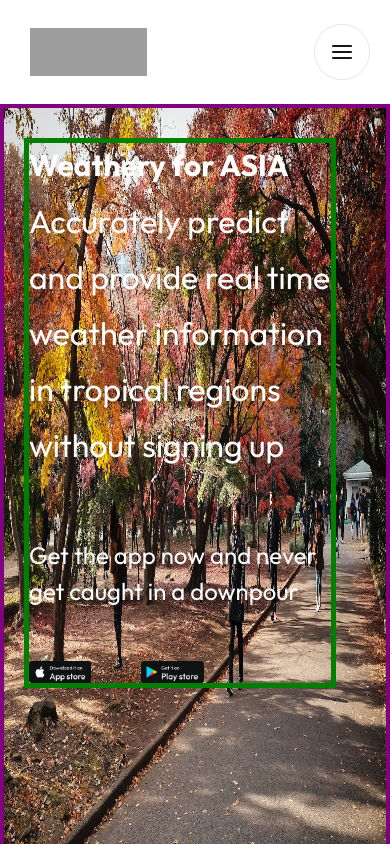
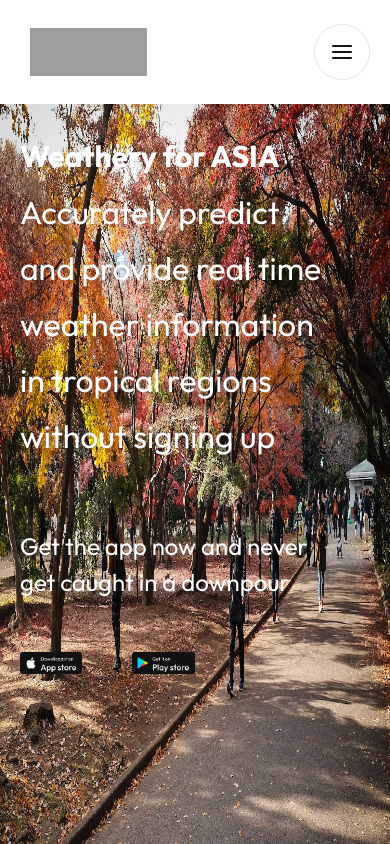
Before and after one commit to iamkenny-dev/hng-weathery-asian, a React (Vite) app: page / in a window 390 px wide. Shown: the top 844 px of the page. Built offline with nearby package versions, Linux system fonts and the light colour scheme; grey boxes are pictures that could not be loaded.

Commit message:
style: changed styles

```diff
--- a/src/index.css
+++ b/src/index.css
@@ -244,7 +244,7 @@ nav {
   margin-top: 0px;
   width: 100vw;
   height: 100vh;
-  border: 4px solid purple;
+  /* border: 4px solid purple; */
 }
 
 
@@ -282,7 +282,7 @@ nav {
   color: #FFFFFF;
   width: 80vw;
   height: 80%;
-  border: 8px solid red;
+  /* border: 8px solid red; */
   margin-top: 100px;
   margin-left: 100px;
   /* z-index: 99; */
@@ -305,7 +305,7 @@ nav {
     margin-left: 20px;
     width: 80vw;
     /* margin-top: -600px; */
-    border: 5px solid green;
+    /* border: 5px solid green; */
     height: 550px;
   }
 }
```
